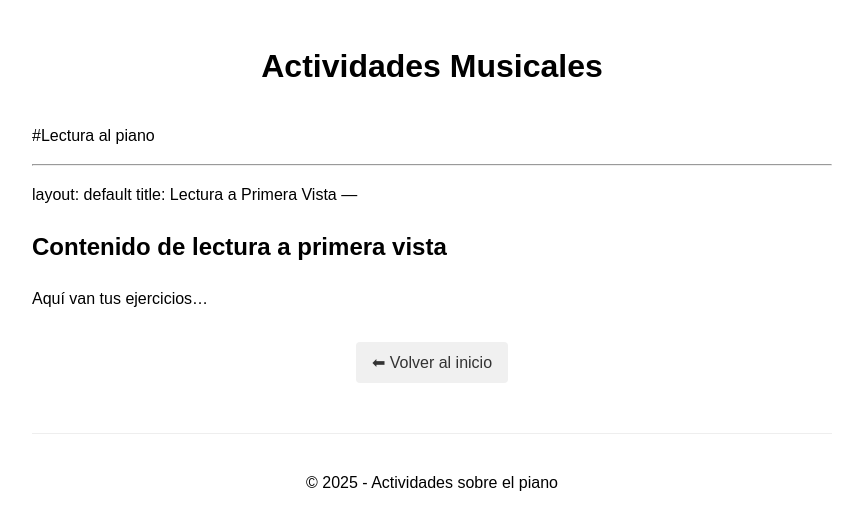
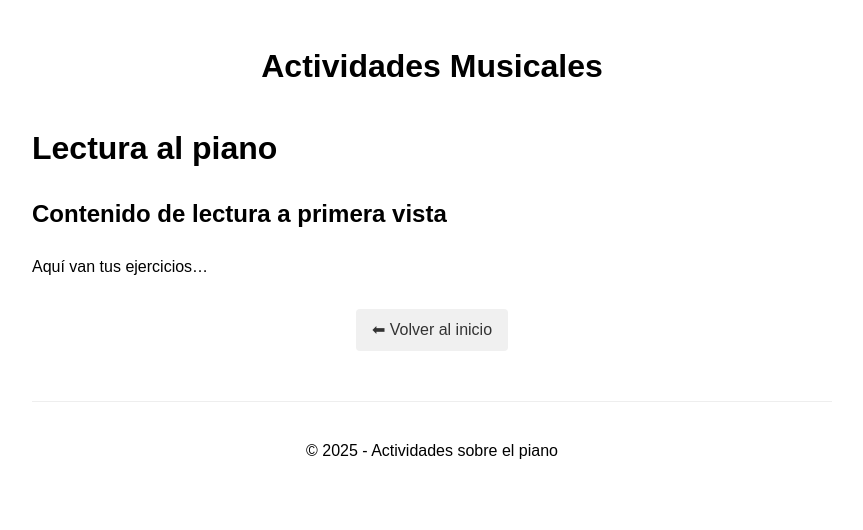
Before and after one commit to AlvaroBuitrago/88_teclas, a Jekyll site: the page built from lectura.md, in a window 1280 px wide. Shown: the top 530 px of the page, without its empty margins (208-1071 px from the left). Built offline with Jekyll 4.4.1, drawn with Linux system fonts in a browser that asks for light colours; our own code applies the rules of GitHub Pages for plain Markdown files.

Commit message:
Update lectura.md

```diff
--- a/lectura.md
+++ b/lectura.md
@@ -1,9 +1,9 @@
-#Lectura al piano
-
 ---
 layout: default
 title: Lectura a Primera Vista
 ---
+
+# Lectura al piano
 
 ## Contenido de lectura a primera vista
 
```
